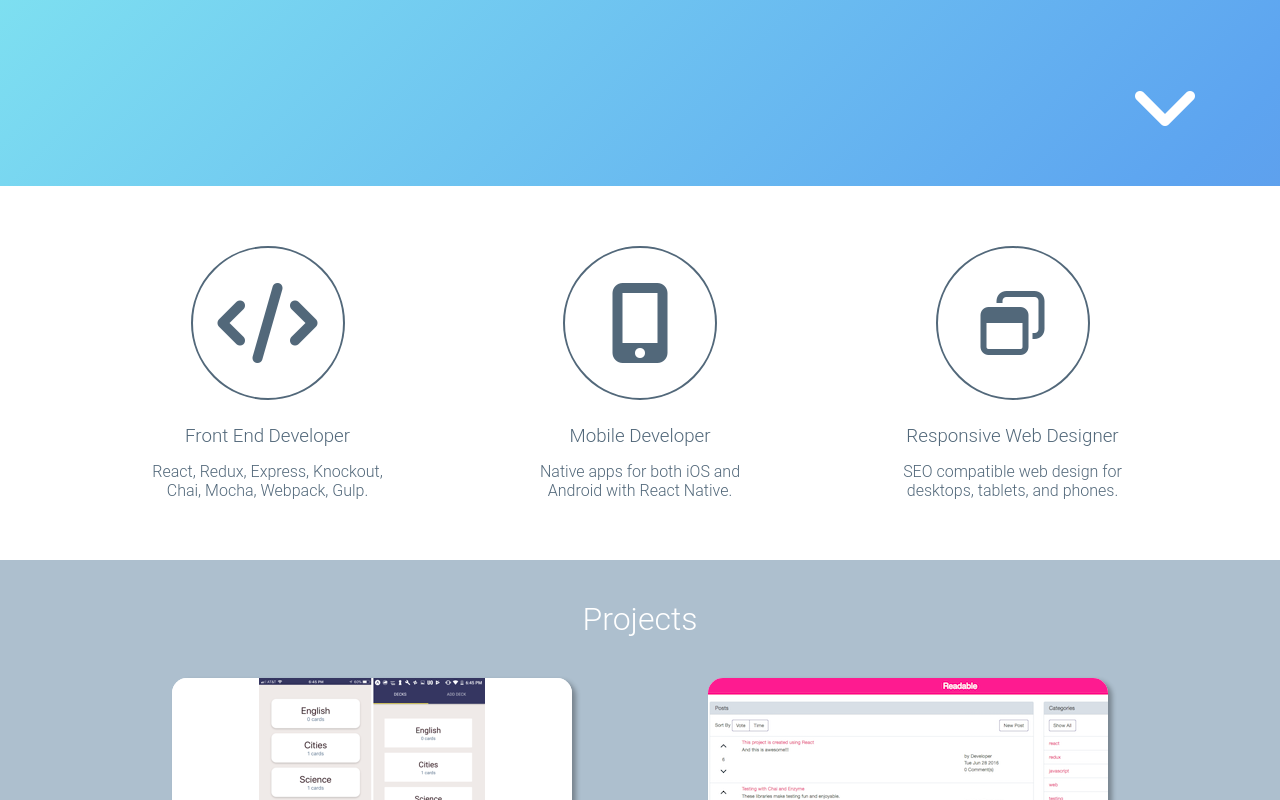
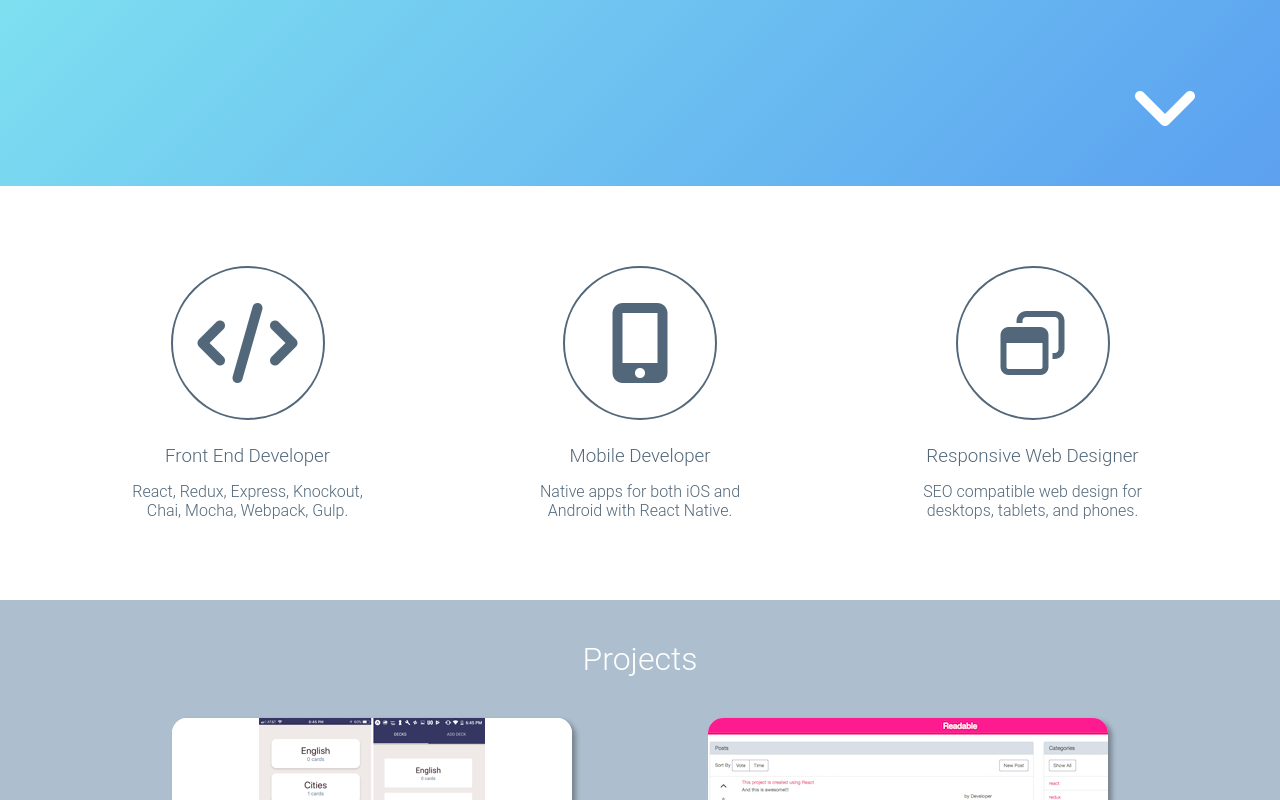
Before and after one commit to shatalovdm/shatalovdm.github.io, a React app: page / in a window 1280 px wide. Shown: the part 614-1414 px from the top of the page. Built offline with nearby package versions, Linux system fonts and the light colour scheme.

```diff
--- a/src/style.css
+++ b/src/style.css
@@ -96,7 +96,7 @@
 }
 .skills {
   height: inherit;
-  padding: 40px;
+  padding: 60px 0;
   background-color: white;
   display: -webkit-box;
   display: -moz-box;
```
Also changed, not shown: package.json (+6 -1 lines), 1 other file.
